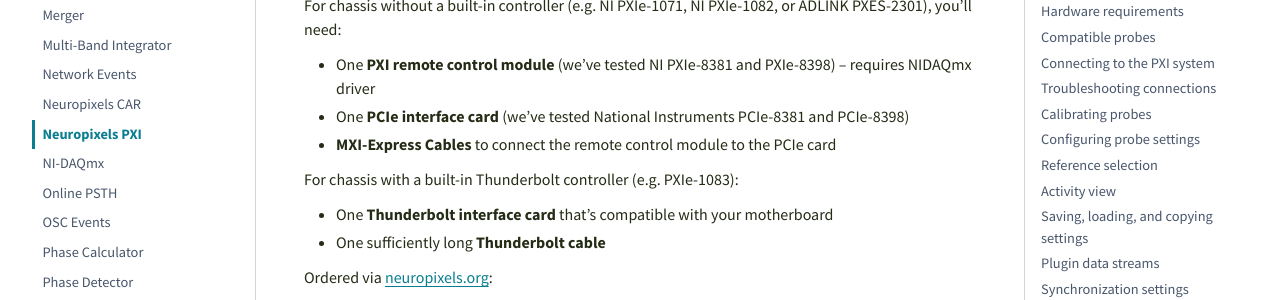
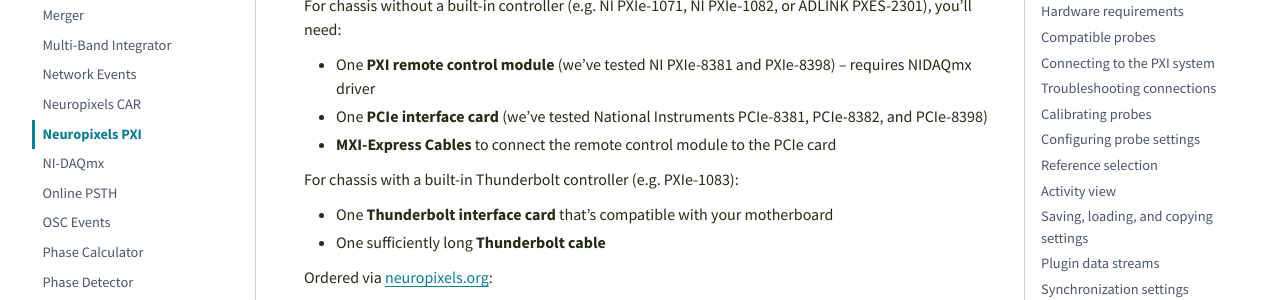
Before and after one commit to open-ephys/gui-docs, a Sphinx documentation site: the page built from source/User-Manual/Plugins/Neuropixels-PXI.rst, in a window 1280 px wide and 900 px high, scrolled down 974 px. Shown: the part 154-454 px from the top of the window. Built offline with Sphinx 7.4.7 and the PyData theme 0.15.4, drawn with Linux system fonts in a browser that asks for light colours.

Commit message:
Update hardware requirements

```diff
--- a/source/User-Manual/Hardware-requirements.rst
+++ b/source/User-Manual/Hardware-requirements.rst
@@ -85,7 +85,7 @@
 
 * One **PXI remote control module** (we've tested NI PXIe-8381 and PXIe-8398) – requires NIDAQmx driver
 
-* One **PCIe interface card** (we've tested NI PCIe-8381 and PCIe-8398)
+* One **PCIe interface card** (we've tested NI PCIe-8381, PCIe-8382, and PCIe-8398)
 
 * **MXI-Express Cables** to connect the remote control module to the PCIe card
 
--- a/source/User-Manual/Plugins/Neuropixels-PXI.rst
+++ b/source/User-Manual/Plugins/Neuropixels-PXI.rst
@@ -38,7 +38,7 @@
 
 * One **PXI remote control module** (we've tested NI PXIe-8381 and PXIe-8398) – requires NIDAQmx driver
 
-* One **PCIe interface card** (we've tested National Instruments PCIe-8381 and PCIe-8398)
+* One **PCIe interface card** (we've tested National Instruments PCIe-8381, PCIe-8382, and PCIe-8398)
 
 * **MXI-Express Cables** to connect the remote control module to the PCIe card
 
```
